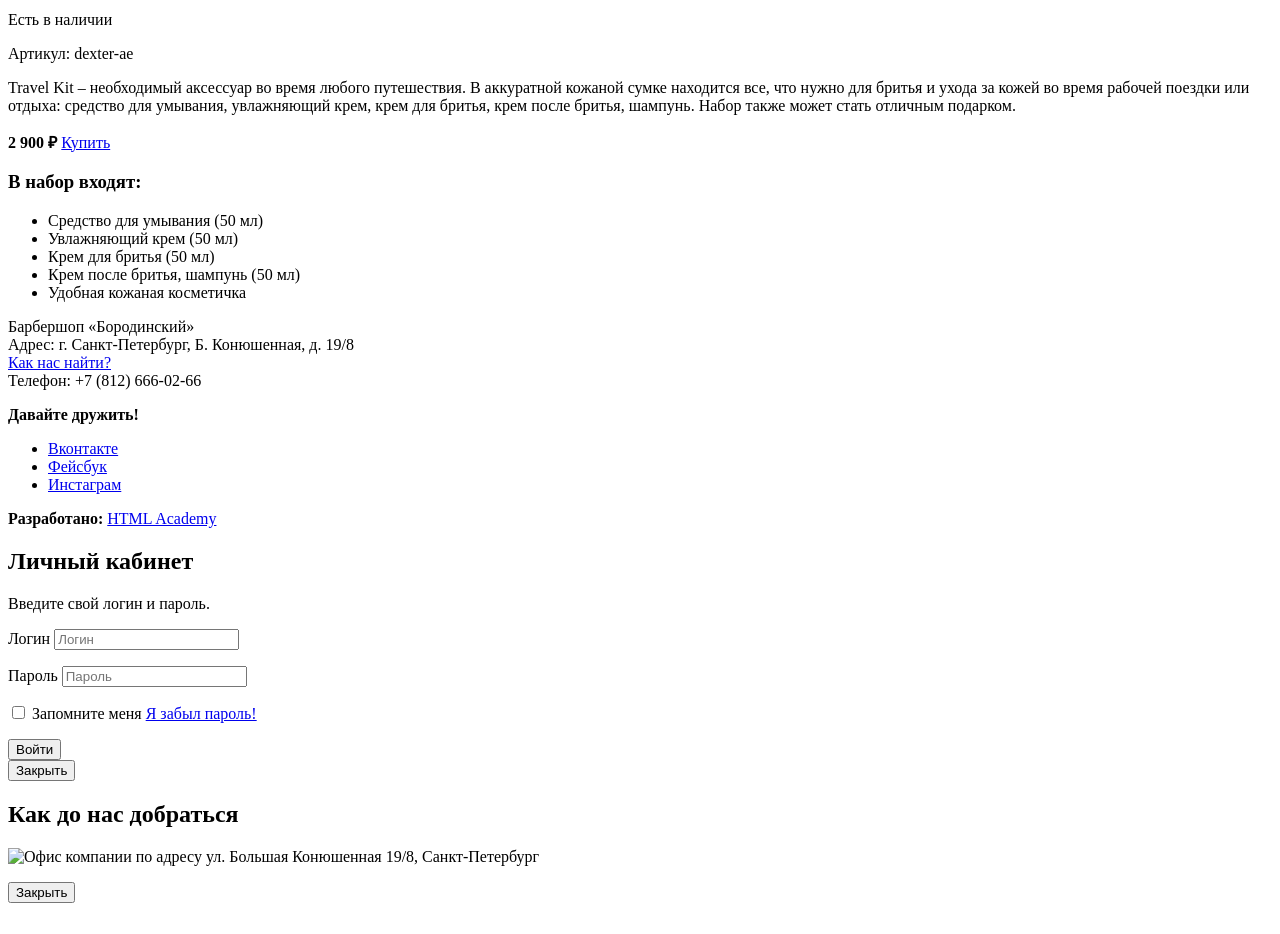
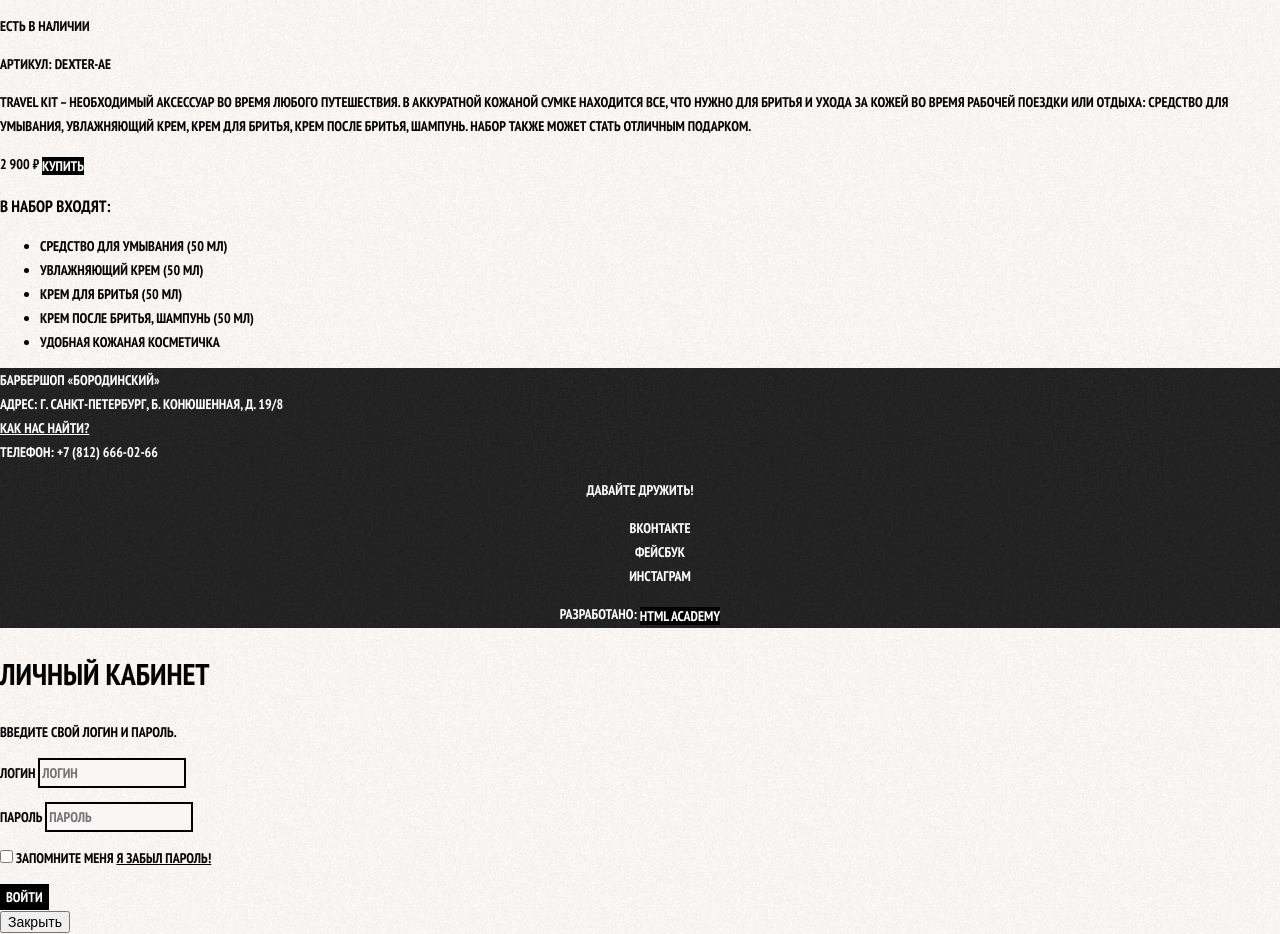
Before and after one commit to kholub1989/478141-barbershop, a plain HTML site: page catalog-item.html in a window 1280 px wide. Shown: the part 1428-2362 px from the top of the page. Before the commit the page ends 2339 px from the top, so only its background shows below. Drawn offline with Linux system fonts and the light colour scheme.

Commit message:
add title и подправил

```diff
--- a/catalog-item.html
+++ b/catalog-item.html
@@ -2,35 +2,28 @@
 <html lang="ru">
 <head>
   <meta charset="UTF-8">
-	<title></title>
+  <title>Барбершоп «Бородинский»</title>
+  <link href="https://fonts.googleapis.com/css?family=PT+Sans+Narrow:400,700&amp;subset=latin,cyrillic" rel="stylesheet">
+  <link href="css/normalize.css" rel="stylesheet">
+  <link href="css/style.css" rel="stylesheet">
 </head>
-<body>
+
+<body class="inner-page">
 
 <header class="main-header">
   <nav class="main-navigation">
     <a class="main-header-logo" href="index.html">
-				<img src="img/logo-sm.png" width="111" height="24" alt="Логотип барбершопа «Бородинский»"></a>
+      <img src="img/logo.svg" width="111" height="24" alt="Логотип барбершопа «Бородинский»">
+    </a>
     <ul class="site-navigation">
-				<li>
-					<a href="info.html">Информация</a>
-				</li>
-				<li>
-					<a href="news.html">Новости</a>
-				</li>
-				<li>
-					<a href="price.html">Прайс-лист</a>
-				</li>
-				<li class="site-navigation-current">
-					<a href="catalog.html">Магазин</a>
-				</li>
-				<li>
-					<a href="contacts.html">Контакты</a>
-				</li>
+      <li><a href="info.html">Информация</a></li>
+      <li><a href="news.html">Новости</a></li>
+      <li><a href="price.html">Прайс-лист</a></li>
+      <li class="site-navigation-current"><a href="catalog.html">Магазин</a></li>
+      <li><a href="contacts.html">Контакты</a></li>
     </ul>
     <ul class="user-navigation">
-        <li class="login-link">
-          <a class="login-link" href="login.html">Вход</a>
-        </li>
+      <li><a class="login-link" href="login.html">Вход</a></li>
     </ul>
   </nav>
 </header>
@@ -40,40 +33,39 @@
   <h1 class="page-title">Набор для путешествий «Baxter of California»</h1>
 
   <ul class="breadcrumbs">
-			<li>
-				<a href="index.html">Главная</a>
-			</li>
-			<li>
-				<a href="#">Магазин</a>
-			</li>
-			<li>
-				<a href="#">Средства для ухода</a>
-			</li>
+    <li><a href="index.html">Главная</a></li>
+    <li><a href="#">Магазин</a></li>
+    <li><a href="#">Средства для ухода</a></li>
     <li class="breadcrumbs-current">Набор для путешествий «Baxter of California»</li>
   </ul>
 
   <section class="product-photos">
     <h2 class="visually-hidden">Изображения товара</h2>
     <p class="product-photo-full">
-				<img src="img/item-pic-1.jpg" width="460" height="498" alt="Фото всего набора"></p>
+      <img src="img/item-pic-1.jpg" width="460" height="498" alt="Фото всего набора">
+    </p>
     <ul class="product-photo-preview">
       <li>
-					<img src="img/item-pic-3.jpg" width="140" height="149" alt="Фото в анфас"></li>
+        <img src="img/item-pic-3.jpg" width="140" height="149" alt="Фото в анфас">
+      </li>
       <li>
-					<img src="img/item-pic-2.jpg" width="140" height="149" alt="Фото в профиль"></li>
+        <img src="img/item-pic-2.jpg" width="140" height="149" alt="Фото в профиль">
+      </li>
       <li>
-					<img src="img/item-pic-4.jpg" width="140" height="149" alt="Фото отдельной части"></li>
+        <img src="img/item-pic-4.jpg" width="140" height="149" alt="Фото отдельной части">
+      </li>
     </ul>
   </section>
 
   <section class="product-info">
     <h2 class="visually-hidden">Описание товара</h2>
+    <div class="product-description">
       <p class="product-availability">Есть в наличии</p>
       <p class="product-article">Артикул: dexter-ae</p>
-			<p class="product-text">
-				Travel Kit – необходимый аксессуар во время любого путешествия. В аккуратной кожаной сумке находится все, что нужно для бритья и ухода за кожей во время рабочей поездки или отдыха: средство для умывания, увлажняющий крем, крем для бритья, крем после бритья, шампунь. Набор также может стать отличным подарком.
-			</p>
-			<p class="product-price"> <b>2 900 ₽</b>
+    </div>
+    <p class="product-text">Travel Kit – необходимый аксессуар во время любого путешествия. В аккуратной кожаной сумке находится все, что нужно для бритья и ухода за кожей во время рабочей поездки или отдыха: средство для умывания, увлажняющий крем, крем для бритья, крем после бритья, шампунь. Набор также может стать отличным подарком.</p>
+    <p class="product-price">
+      <b>2 900 ₽</b>
       <a class="button" href="#">Купить</a>
     </p>
     <h3>В набор входят:</h3>
@@ -90,28 +82,21 @@
 
 <footer class="main-footer">
   <p class="footer-contacts">
-			Барбершоп «Бородинский»
-			<br>
-			Адрес: г. Санкт-Петербург, Б. Конюшенная, д. 19/8
-			<br>
-			<a href="map.html">Как нас найти?</a>
-			<br>Телефон: +7 (812) 666-02-66</p>
-		<div class="footer-social"> <b>Давайте дружить!</b>
+    Барбершоп «Бородинский»<br>
+    Адрес: г. Санкт-Петербург, Б. Конюшенная, д. 19/8<br>
+    <a href="map.html">Как нас найти?</a><br>
+    Телефон: +7 (812) 666-02-66
+  </p>
+  <div class="footer-social">
+    <b>Давайте дружить!</b>
     <ul>
-				<li>
-					<a class="social-button" href="#">Вконтакте</a>
-				</li>
-				<li>
-					<a class="social-button" href="#">Фейсбук</a>
-				</li>
-				<li>
-					<a class="social-button" href="#">Инстаграм</a>
-				</li>
+      <li><a class="social-button" href="#">Вконтакте</a></li>
+      <li><a class="social-button" href="#">Фейсбук</a></li>
+      <li><a class="social-button" href="#">Инстаграм</a></li>
     </ul>
   </div>
   <p class="footer-copyright">
-			<b>Разработано:</b>
-			<a class="button" href="https://htmlacademy.ru">HTML Academy</a>
+    <b>Разработано:</b> <a class="button" href="https://htmlacademy.ru">HTML Academy</a>
   </p>
 </footer>
 
@@ -132,19 +117,11 @@
         <input type="checkbox" name="remember" class="visually-hidden">
         <span class="checkbox-indicator"></span>
         Запомните меня
+      </label>
       <a class="restore" href="#">Я забыл пароль!</a>
-        </label>
     </p>
-      <button type="submit" class="button">Войти</button>
+    <button class="button" type="submit">Войти</button>
   </form>
-    <button class="modal-close" type="button">Закрыть</button>
-  </section>
-
-  <section>
-    <h2 class="visually-hiddden">Как до нас добраться</h2>
-    <p>
-      <img src="img/map.jpg" width="780" height="560" alt="Офис компании по адресу ул. Большая Конюшенная 19/8, Санкт-Петербург">
-    </p>
   <button class="modal-close" type="button">Закрыть</button>
 </section>
 
```
Lines whose indentation alone changed are shown as unchanged.
